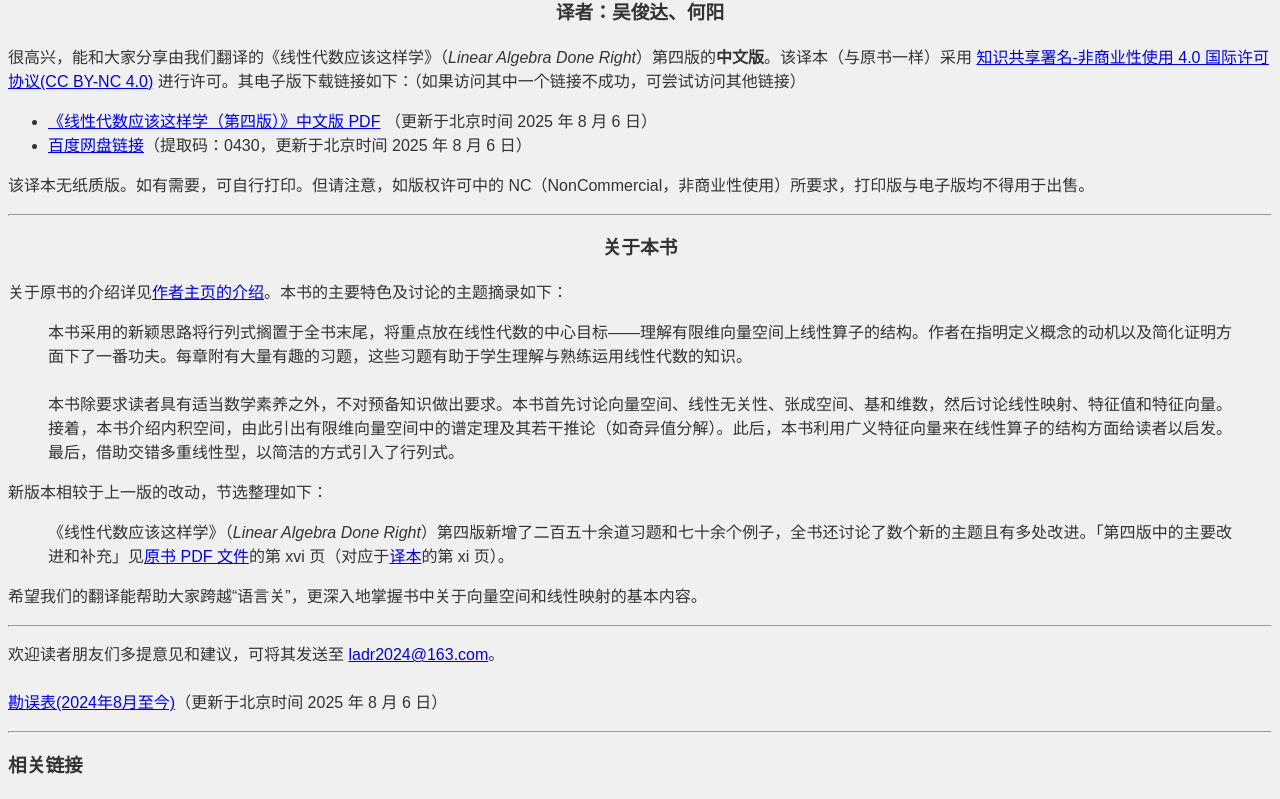
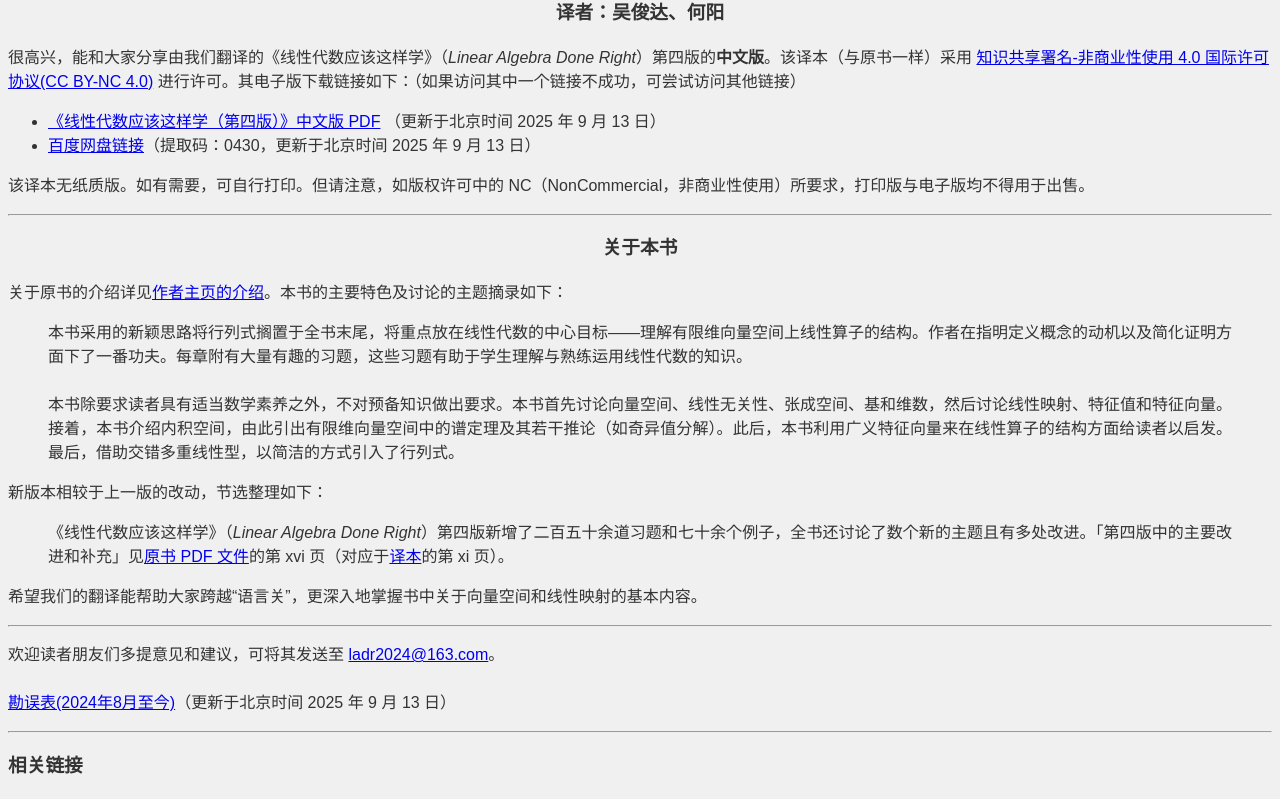
Before and after one commit to OliverWu515/OliverWu515.github.io, a Jekyll site: the page ladr4e.html, which Jekyll copies as it is, in a window 1280 px wide. Shown: the part 224-1023 px from the top of the page. Built offline with Jekyll 4.4.1, drawn with Linux system fonts in a browser that asks for light colours.

Commit message:
更新 Linear Algebra Done Right 页面

```diff
--- a/ladr4e.html
+++ b/ladr4e.html
@@ -110,10 +110,10 @@
         </p>
         <ul>
             <li>
-                <a href="https://linear.he-yang.top/LADR4eCN.pdf" target="_blank">《线性代数应该这样学（第四版）》中文版 PDF</a> （更新于北京时间 2025 年 8 月 6 日）
+                <a href="https://linear.he-yang.top/LADR4eCN.pdf" target="_blank">《线性代数应该这样学（第四版）》中文版 PDF</a> （更新于北京时间 2025 年 9 月 13 日）
             </li>
             <li>
-                <a href="https://pan.baidu.com/s/1X18F6hP3grRSoRSi9DI03Q?pwd=0430" target="_blank">百度网盘链接</a>（提取码：0430，更新于北京时间 2025 年 8 月 6 日）
+                <a href="https://pan.baidu.com/s/1X18F6hP3grRSoRSi9DI03Q?pwd=0430" target="_blank">百度网盘链接</a>（提取码：0430，更新于北京时间 2025 年 9 月 13 日）
             </li>
         </ul>
         <p>
@@ -140,7 +140,7 @@
         <hr>
         <p>
             欢迎读者朋友们多提意见和建议，可将其发送至
-            <a href="mailto:ladr2024@163.com">ladr2024@163.com</a>。<br><br><a href="https://linear.he-yang.top/LADRcnErrata.pdf" target="_blank">勘误表(2024年8月至今)</a>（更新于北京时间 2025 年 8 月 6 日）
+            <a href="mailto:ladr2024@163.com">ladr2024@163.com</a>。<br><br><a href="https://linear.he-yang.top/LADRcnErrata.pdf" target="_blank">勘误表(2024年8月至今)</a>（更新于北京时间 2025 年 9 月 13 日）
         </p>
         <hr>
         <h3>
@@ -176,10 +176,10 @@
             <li>
                 <a href="https://linear.he-yang.top/LADR4eCN.pdf" target="_blank">PDF file for the <b>Chinese translation</b> of <em>Linear Algebra Done Right</em>, fourth edition</a>
                 <br>
-                (6 August 2025, CST)
+                (13 September 2025, CST)
             </li>
             <li>
-                <a href="https://pan.baidu.com/s/1X18F6hP3grRSoRSi9DI03Q?pwd=0430" target="_blank">Link to BaiduNetDisk</a> (Download Code: 0430; 6 August 2025, CST)
+                <a href="https://pan.baidu.com/s/1X18F6hP3grRSoRSi9DI03Q?pwd=0430" target="_blank">Link to BaiduNetDisk</a> (Download Code: 0430; 13 September 2025, CST)
             </li>
         </ul>
         <p>
@@ -203,7 +203,7 @@
             It's hoped that our translation will help you to overcome the "language barrier" and attain a deep understanding of vector spaces and linear maps.
         </p>
         <hr>
-        Comments or suggestions about the translation of the fourth edition of <em>Linear Algebra Done Right</em> can be sent to the translators at <a href="mailto:ladr2024@163.com">ladr2024@163.com</a>. <br><br><a href="https://linear.he-yang.top/LADRcnErrata.pdf" target="_blank">Errata since August, 2024</a> (6 August 2025, CST)
+        Comments or suggestions about the translation of the fourth edition of <em>Linear Algebra Done Right</em> can be sent to the translators at <a href="mailto:ladr2024@163.com">ladr2024@163.com</a>. <br><br><a href="https://linear.he-yang.top/LADRcnErrata.pdf" target="_blank">Errata since August, 2024</a> (13 September 2025, CST)
         <hr>
         <h3>Related Links</h3>
         <p>
```
Also changed, not shown: index.md (+1 -1 lines).
